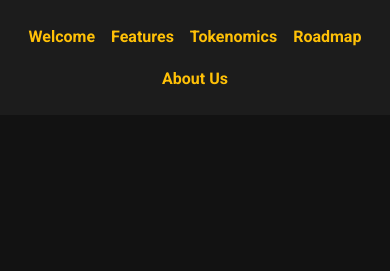
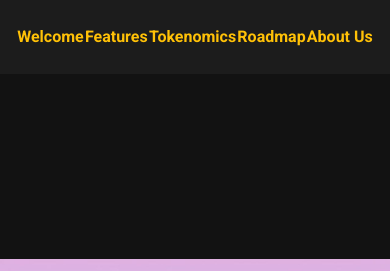
Before and after one commit to Ironman8-CEO/WackyWallet1, a plain HTML site: page index.html in a window 390 px wide. Shown: the top 271 px of the page. Drawn offline with Linux system fonts and the light colour scheme.

Commit message:
styles.css

```diff
--- a/styles.css
+++ b/styles.css
@@ -11,8 +11,7 @@ body {
 /* Navigation */
 nav {
     display: flex;
-    justify-content: center;
-    flex-wrap: wrap; /* Allow tabs to wrap if necessary */
+    justify-content: space-evenly; /* Evenly space out navigation links */
     background-color: #1c1c1c; /* Darker nav background */
     padding: 1rem;
 }
@@ -20,14 +19,26 @@ nav {
 nav a {
     color: #ffc107; /* Yellow nav links */
     text-decoration: none;
-    margin: 0.5rem; /* Adjusted margin for better spacing on mobile */
     font-weight: 700;
     transition: color 0.3s;
-    font-size: 1rem; /* Slightly smaller font for better fit on mobile */
+    font-size: 1.1rem; /* Adjusted for consistency */
+    white-space: nowrap; /* Prevent links from breaking into two lines */
 }
 
 nav a:hover {
     color: #ff6347; /* Subtle orange hover */
+}
+
+/* Ensure proper spacing on mobile */
+@media (max-width: 768px) {
+    nav {
+        flex-wrap: wrap; /* Allow wrapping of links if needed */
+    }
+
+    nav a {
+        font-size: 1rem; /* Slightly smaller font size for small screens */
+        margin: 0.5rem 0; /* Add some vertical spacing between links */
+    }
 }
 
 /* Header Section */
```
